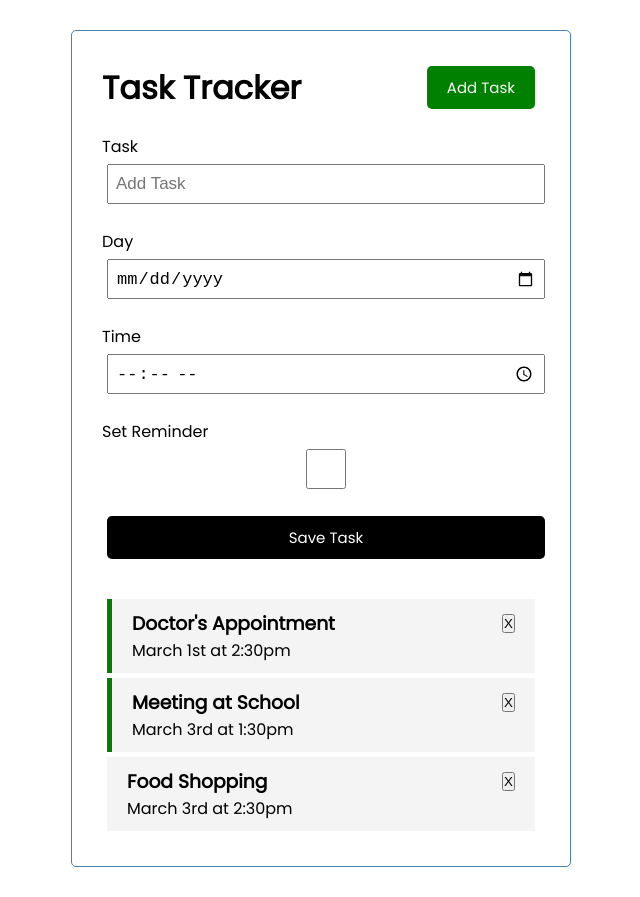
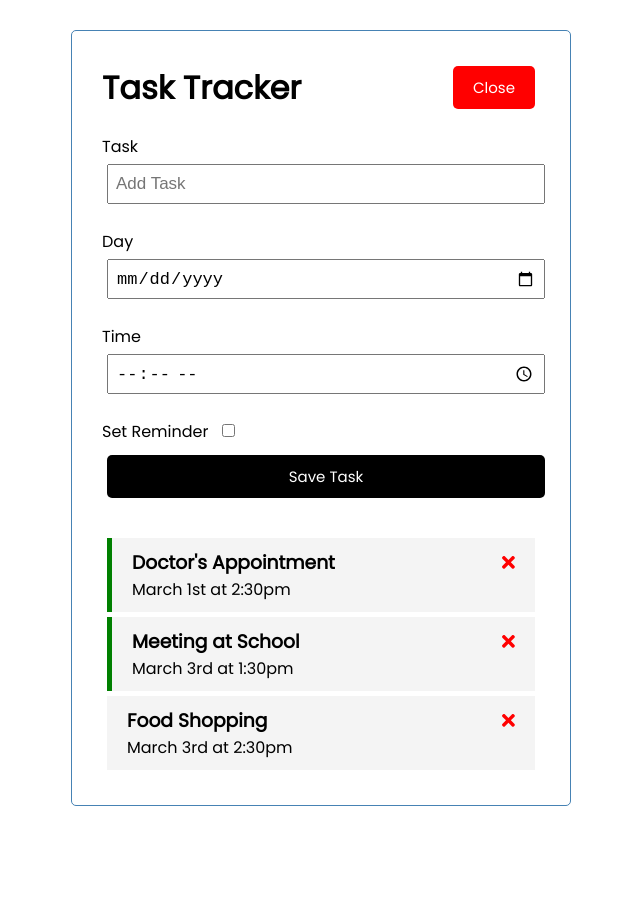
Before and after one commit to 06kaylee/vue-task-app, a Vue app: page / in a window 1280 px wide. Both pictures are taken after a click on the button "Add Task". Shown: the whole page, without its empty margins (319-959 px from the left). After the commit the page ends 836 px from the top, so only its background shows below. Built offline with nearby package versions, Linux system fonts and the light colour scheme.

Commit message:
toggles add task button and changes the delete button to a delete icon

```diff
--- a/package.json
+++ b/package.json
@@ -8,6 +8,9 @@
     "lint": "vue-cli-service lint"
   },
   "dependencies": {
+    "@fortawesome/fontawesome-svg-core": "^1.2.36",
+    "@fortawesome/free-solid-svg-icons": "^5.15.4",
+    "@fortawesome/vue-fontawesome": "^3.0.0-5",
     "core-js": "^3.6.5",
     "vue": "^3.0.0"
   },
--- a/src/App.vue
+++ b/src/App.vue
@@ -1,7 +1,11 @@
 <template>
   <div class="container">
-    <Header title="Task Tracker" />
-    <AddTask @add-task="addTask" />
+    <Header @toggle-add-task="toggleAddTask" title="Task Tracker" :showAddTask="showAddTask" />
+    <div v-if="showAddTask">
+      <AddTask @add-task="addTask" />
+    </div>
+
+    <!-- <font-awesome-icon icon="fa-solid fa-times" /> -->
     <Tasks @toggle-reminder="toggleReminder" @delete-task="deleteTask" :tasks="tasks" />
   </div>
 
@@ -22,7 +26,8 @@ export default {
   },
   data() {
     return {
-      tasks: []
+      tasks: [],
+      showAddTask: false
     }
   },
   methods: {
@@ -34,6 +39,9 @@ export default {
     },
     toggleReminder(id) {
       this.tasks = this.tasks.map((task) => task.id === id ? {...task, reminder: !task.reminder} : task);
+    },
+    toggleAddTask() {
+      this.showAddTask = !this.showAddTask;
     }
   },
   created() {
--- a/src/components/AddTask.vue
+++ b/src/components/AddTask.vue
@@ -12,10 +12,13 @@
 			<label>Time</label>
 			<input type="time" v-model="time" name ="time" placeholder="Add Time">
 		</div>
-        <div class="form-control">
-            <label>Set Reminder</label>
-            <input type="checkbox" v-model="reminder" name="reminder">
-        </div>
+        <!-- <div class="form-control">
+            <label id="reminder-label">Set Reminder</label>
+            <input id="reminder-box" type="checkbox" v-model="reminder" name="reminder">
+        </div> -->
+        <label id="reminder-label">Set Reminder</label>
+        <input id="reminder-box" type="checkbox" v-model="reminder" name="reminder">
+
         <input type="submit" value="Save Task" class="btn btn-block">
     </form>
 </template>
@@ -88,4 +91,13 @@ export default {
   flex: 2;
   height: 20px;
 }
+#reminder-label {
+    display: inline-block;
+}
+#reminder-box {
+    display: inline-block;
+    max-width: 100px;
+    margin-left: 1em;
+    margin-bottom: 1em;
+}
 </style>
--- a/src/components/Button.vue
+++ b/src/components/Button.vue
@@ -11,7 +11,8 @@ export default {
     },
     methods: {
         onClick() {
-            console.log("Clicked");
+            // when the button is clicked, it emits the click event up to the parent component
+            this.$emit('btn-click');
         }
     }
 }
--- a/src/components/Header.vue
+++ b/src/components/Header.vue
@@ -1,7 +1,7 @@
 <template>
     <header>
         <h1>{{ title }}</h1>
-        <Button text="Add Task" color="green"/>
+        <Button @btn-click="$emit('toggle-add-task')" :text="showAddTask ? 'Close' : 'Add Task'" :color="showAddTask ? 'red' : 'green'"/>
     </header>
 </template>
 
@@ -11,7 +11,8 @@ import Button from "./Button.vue"
 export default {
     name: "Header",
     props: {
-        title: String
+        title: String,
+        showAddTask: Boolean
     },
     components: {
         Button
--- a/src/components/Task.vue
+++ b/src/components/Task.vue
@@ -1,7 +1,7 @@
 <template>
     <div @dblclick="$emit('toggle-reminder', task.id)" :class="[task.reminder ? 'reminder' : '', 'task']">
         <h3>{{ task.text }}
-          <button @click="$emit('delete-task', task.id)">X</button>
+          <font-awesome-icon id="delete-icon" @click="$emit('delete-task', task.id)" :icon="['fas', 'times']" />
         </h3>
         <p>{{ task.day }}</p>
     </div>
@@ -33,4 +33,7 @@ export default {
   align-items: center;
   justify-content: space-between;
 }
+#delete-icon {
+  color: red;
+}
 </style>
--- a/src/main.js
+++ b/src/main.js
@@ -1,4 +1,9 @@
 import { createApp } from 'vue'
 import App from './App.vue'
+import { library } from "@fortawesome/fontawesome-svg-core";
+import { faTimes } from "@fortawesome/free-solid-svg-icons";
+import { FontAwesomeIcon } from "@fortawesome/vue-fontawesome";
 
-createApp(App).mount('#app')
+library.add(faTimes);
+
+createApp(App).component("font-awesome-icon", FontAwesomeIcon).mount('#app')
```
Also changed, not shown: 1 other file (tests, documents, lock files or other folders).
